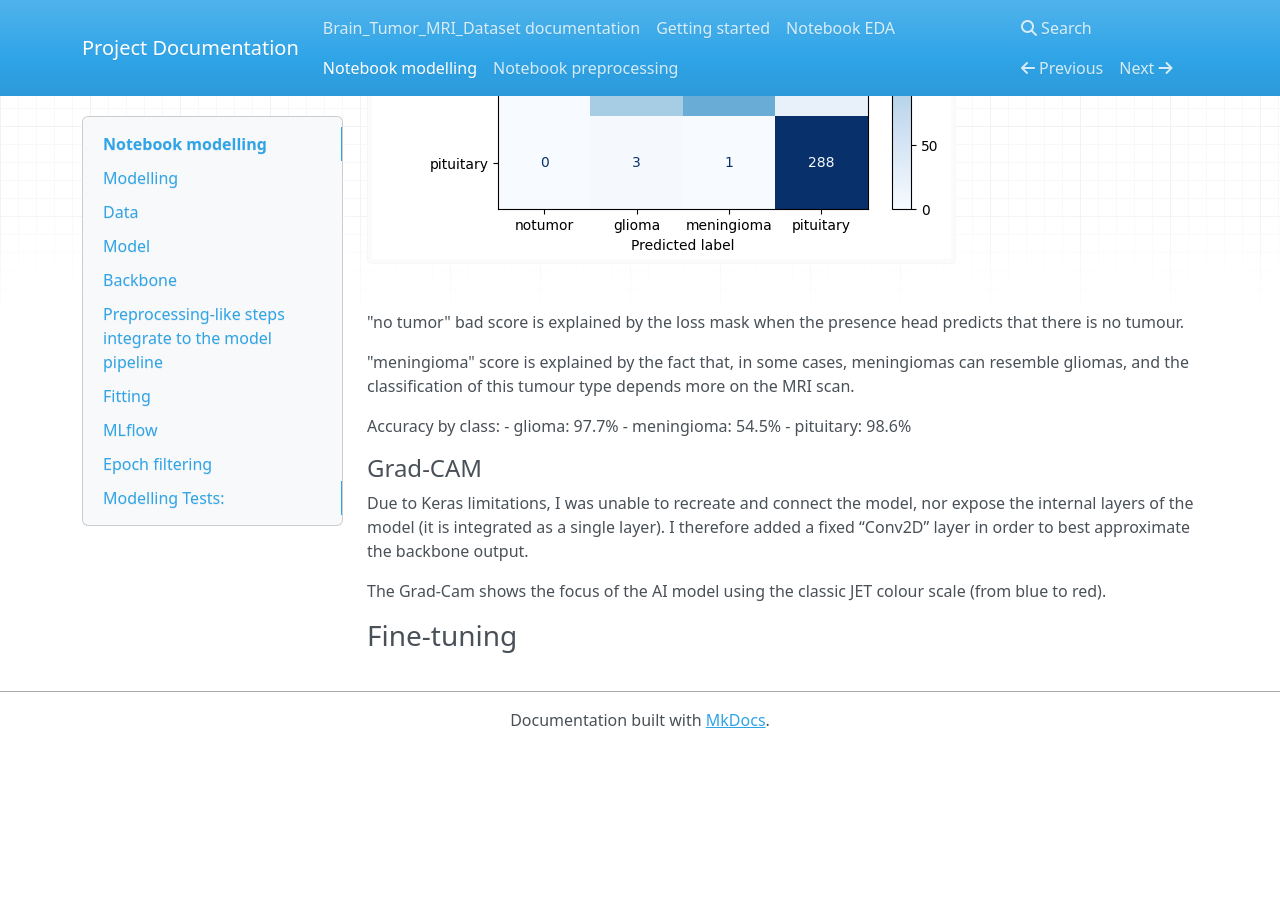
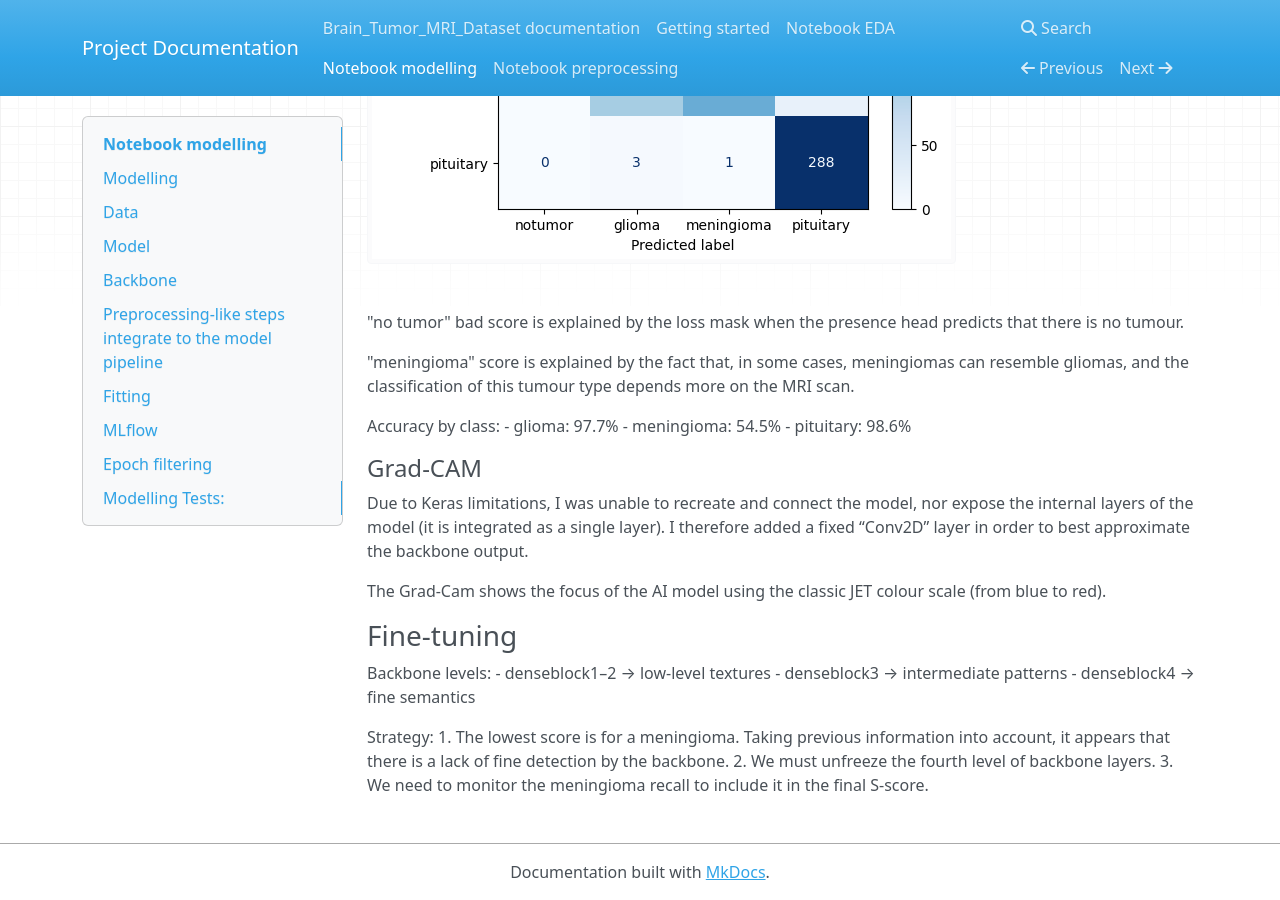
Before and after one commit to Jeremy-Duval-PhD/Brain_Tumor_MRI_Dataset, an MkDocs documentation site: the page built from docs/docs/notebook_modelling.md, in a window 1280 px wide and 900 px high, scrolled down 8735 px. Built offline with MkDocs 1.6.1, drawn with Linux system fonts in a browser that asks for light colours; nearby versions of some CDN libraries; before the commit the page ends 9483 px from its top, so only the background shows below that.

Commit message:
WIP: fine-tuning: strategy created

```diff
--- a/docs/docs/notebook_modelling.md
+++ b/docs/docs/notebook_modelling.md
@@ -302,3 +302,13 @@ Due to Keras limitations, I was unable to recreate and connect the model, nor ex
 The Grad-Cam shows the focus of the AI model using the classic JET colour scale (from blue to red).
 
 ### Fine-tuning
+
+Backbone levels:
+- denseblock1–2 → low-level textures
+- denseblock3 → intermediate patterns
+- denseblock4 → fine semantics
+
+Strategy:
+1. The lowest score is for a meningioma. Taking previous information into account, it appears that there is a lack of fine detection by the backbone.
+2. We must unfreeze the fourth level of backbone layers.
+3. We need to monitor the meningioma recall to include it in the final S-score.
```
Also changed, not shown: 1 other file.
